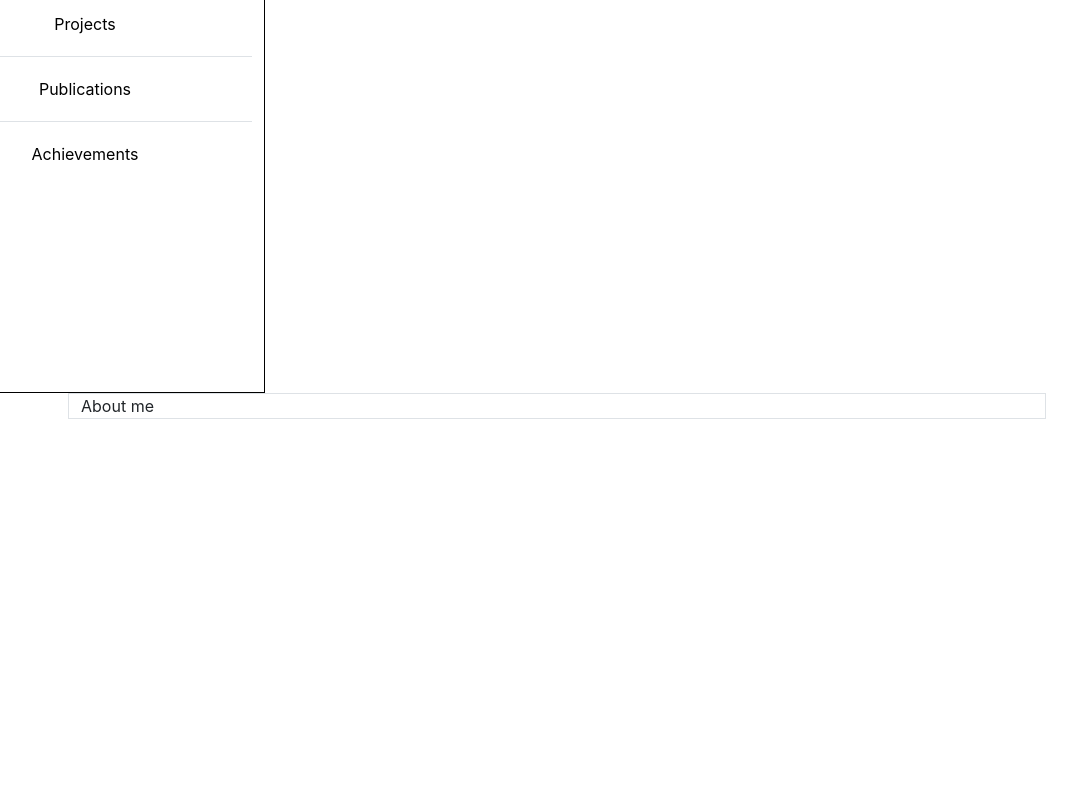
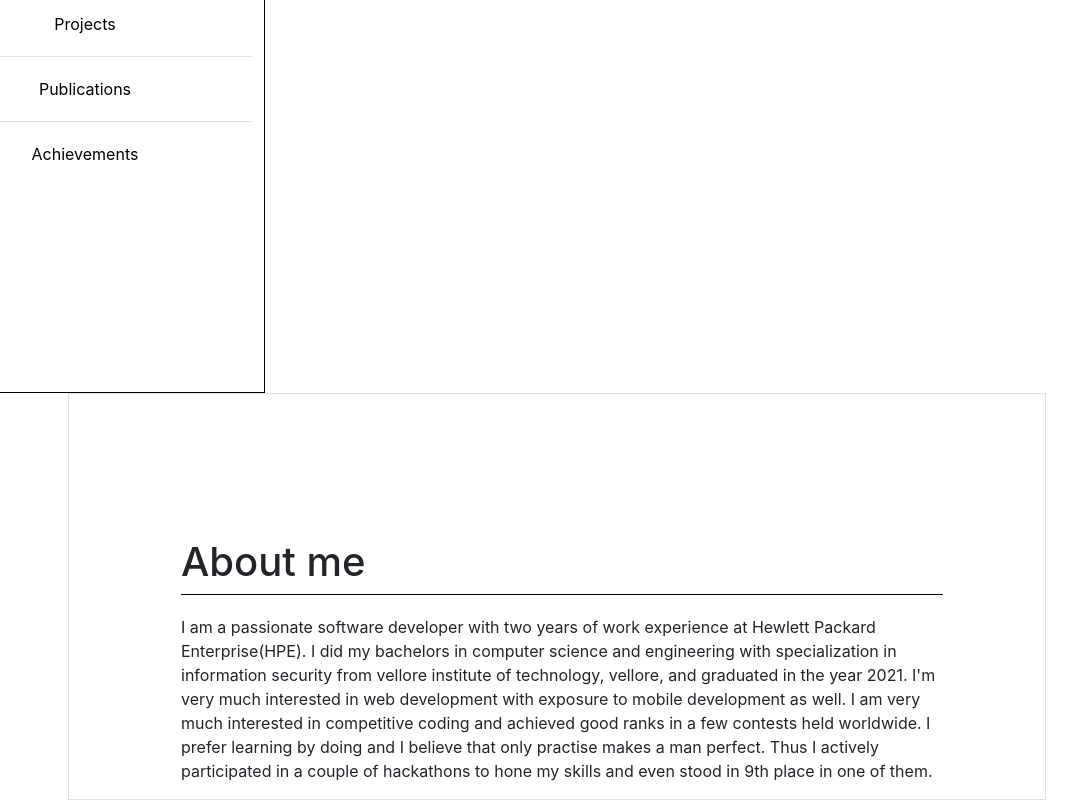
Before and after one commit to samar08/samar08.github.io, a React (Create React App) app: page / in a window 1280 px wide. Shown: the part 405-1205 px from the top of the page, without its empty margins (83-1160 px from the left). Before the commit the page ends 824 px from the top, so only its background shows below. Built offline with nearby package versions, Linux system fonts and the light colour scheme; the HTML template or start-up script is replaced by a standard one.

Commit message:
about me

```diff
--- a/src/pages/Aboutme.js
+++ b/src/pages/Aboutme.js
@@ -3,7 +3,17 @@
 const Aboutme = () => {
   return (
     <div>
-      About me
+      <div className='box'>
+        <h1>About me</h1>
+      </div>
+      <div style={{marginLeft:"100px", marginTop:'20px', width:'80%'}}>
+       <p> I am a passionate software developer with two years of work experience at Hewlett Packard Enterprise(HPE). I did my bachelors in computer science and engineering with specialization in information security from vellore institute of technology, vellore, and graduated in the year 2021.
+      I'm very much interested in web development with exposure to mobile development as well. I am very much interested in competitive coding and achieved good ranks in a few contests held worldwide. I prefer learning by doing and I believe that only practise makes a man perfect.
+      Thus I actively participated in a couple of hackathons to hone my skills and even stood in 9th place in one of them.
+
+
+       </p>
+      </div>
     </div>
   )
 }
--- a/src/pages/Achievements.js
+++ b/src/pages/Achievements.js
@@ -6,7 +6,7 @@
       <div className='box'>
         <h1>Achievements</h1>
       </div>
-      <div style={{marginLeft:"100px", marginTop:'20px'}}>
+      <div style={{marginLeft:"100px", marginTop:'20px', width:'80%'}}>
         <p>1. Achieved <a href="https://www.hackerrank.com/certificates/bd636d909de2" target='_blank'>React(basic) certificate</a> from HackerRank in April 2024.</p>
       <p> 2. Received <a href="https://drive.google.com/file/d/1SHDJnRJZ4lm_wilSidFIk8FNK9OBU2us/view?usp=sharing" target='_blank'>appreciation letter</a> from project lead at HPE in december 2022.</p>
       <p>3. Achieved rank of <a href="https://drive.google.com/file/d/1ktynKGl7BzGpZzf6YN1fVFuC-f9aCzsY/view?usp=sharing" target='_blank'>1721 out of 10000+</a> participants in Google kickstart round c 2020.</p>
--- a/src/pages/Publications.js
+++ b/src/pages/Publications.js
@@ -1,9 +1,17 @@
 import React from 'react'
-
+import '../styles/style.css'
 const Publications = () => {
   return (
     <div>
-      publications
+      <div className='box'>
+        <h1>Publications</h1>
+      </div>
+      <div style={{marginLeft:"100px", marginTop:'20px', width:'80%'}}>
+    <p>1. Dr. Geetha Mary A, Attunuru Mohana samara simha reddy, Keshav Agarwal, Sumegha Sawa. <b>Optimized support balance model for sensitive rule hiding.</b> INTERNATIONAL JOURNAL OF SCIENTIFIC TECHNOLOGY RESEARCH, IJSTR, 2020.</p>
+      <p><a href="https://www.ijstr.org/final-print/apr2020/Optimized-Support-Balance-Model-For-Sensitive-Rule-Hiding.pdf" target='_blank'>Link to paper</a></p>
+      <p>2. Prithvi Chintha, A.M. Samara simha reddy, N.K. Sri Balaaji, Narayanan Prasanth. <b>GET BIKE: A CYCLE LENDING SYSTEM.</b> INTERNATIONAL JOURNAL OF RESEARCH AND ANALYTICAL REVIEWS, IJRAR, May 2019.</p>
+      <p><a href="https://ijrar.org/viewfull.php?&p_id=IJRAR19K1065" target='_blank'>Link to paper</a></p>
+      </div>
     </div>
   )
 }
```
